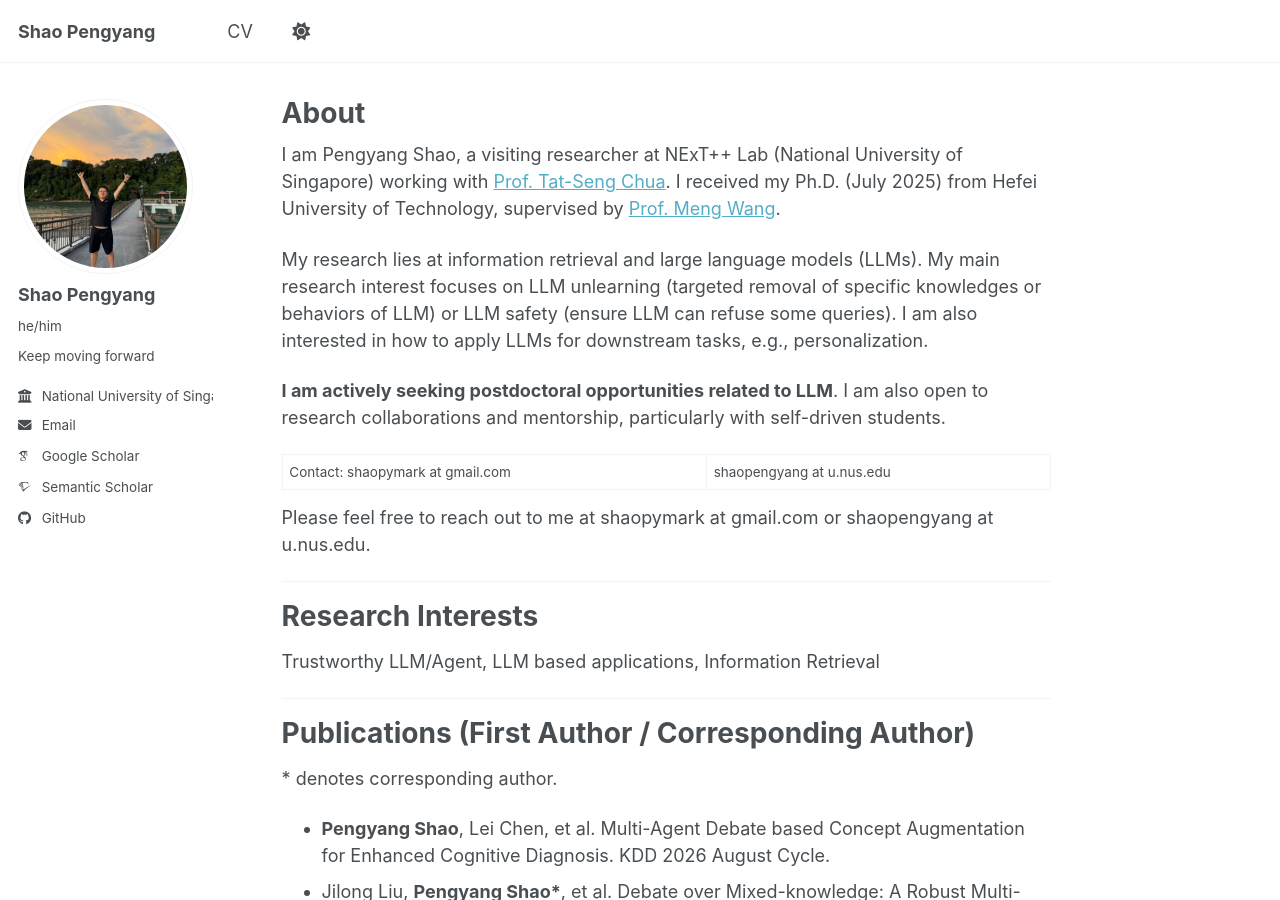
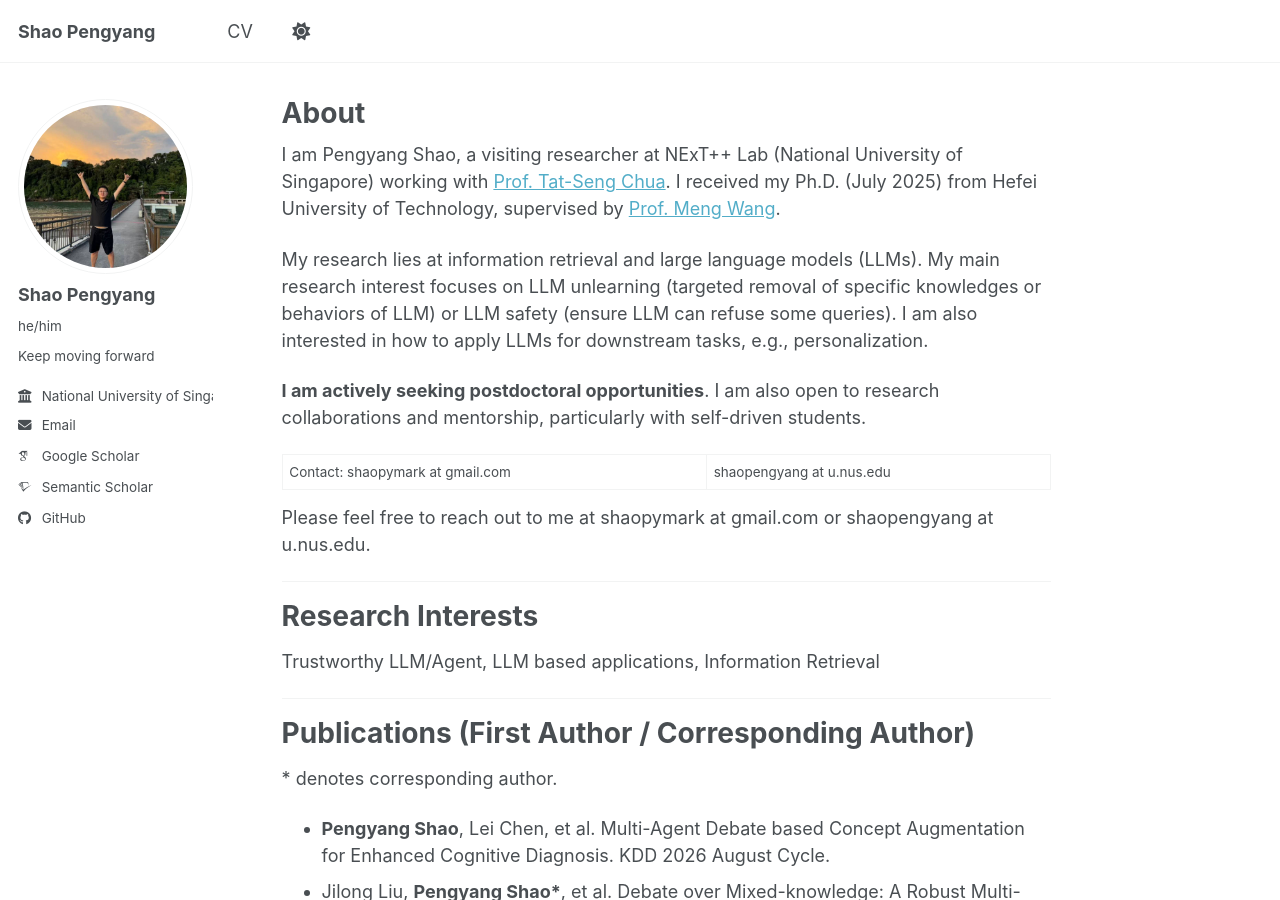
Before and after one commit to ShaoPengyang/ShaoPengyang.github.io, a Jekyll site: the page built from _pages/about.md, in a window 1280 px wide and 900 px high. Built offline with Jekyll 4.4.1, drawn with Linux system fonts in a browser that asks for light colours; some web fonts are replaced; a script bundle is joined from its source files by our own code; library files that are not in the unit come from our copies.

Commit message:
Update about.md

```diff
--- a/_pages/about.md
+++ b/_pages/about.md
@@ -11,7 +11,7 @@ I am Pengyang Shao, a visiting researcher at NExT++ Lab (National University of
 
 My research lies at information retrieval and large language models (LLMs). My main research interest focuses on LLM unlearning (targeted removal of specific knowledges or behaviors of LLM) or LLM safety (ensure LLM can refuse some queries). I am also interested in how to apply LLMs for downstream tasks, e.g., personalization.
 
-**I am actively seeking postdoctoral opportunities related to LLM**. I am also open to research collaborations and mentorship, particularly with self-driven students.
+**I am actively seeking postdoctoral opportunities**. I am also open to research collaborations and mentorship, particularly with self-driven students.
 
 Contact: shaopymark at gmail.com | shaopengyang at u.nus.edu
 
```
